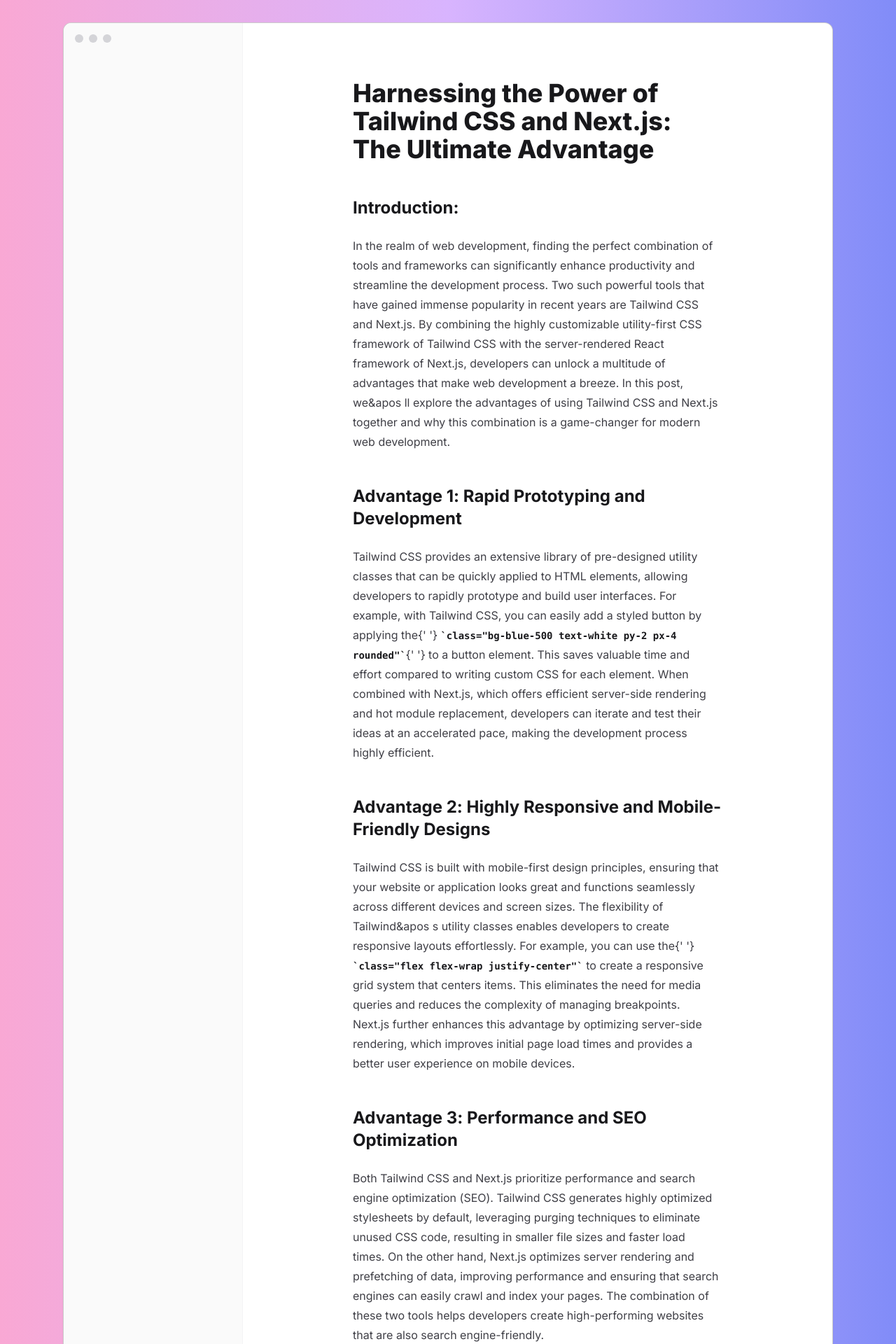
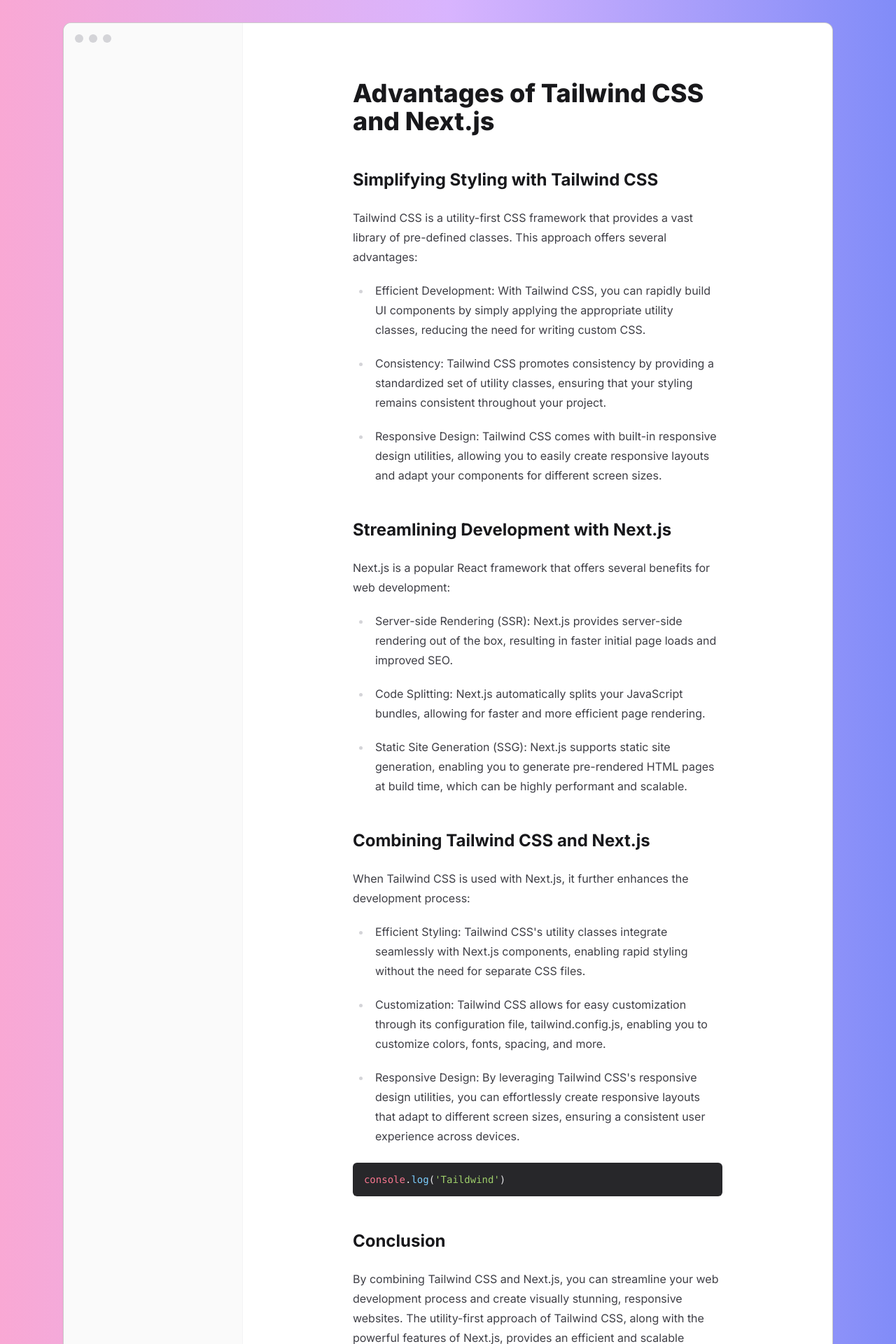
Before and after one commit to viniciusferreira7/notion, a Next.js app: page / in a window 1280 px wide. Shown: the top 1920 px of the page at 70% size. Built offline with nearby package versions, Linux system fonts and the light colour scheme.

Commit message:
feat: add bubbleMenu from tiptap

```diff
--- a/package.json
+++ b/package.json
@@ -9,6 +9,7 @@
     "lint": "next lint"
   },
   "dependencies": {
+    "@tiptap/extension-bubble-menu": "^2.0.3",
     "@tiptap/extension-code-block-lowlight": "^2.0.3",
     "@tiptap/pm": "^2.0.3",
     "@tiptap/react": "^2.0.3",
@@ -25,6 +26,7 @@
     "postcss": "8.4.25",
     "react": "18.2.0",
     "react-dom": "18.2.0",
+    "react-icons": "^4.10.1",
     "tailwindcss": "3.3.2",
     "typescript": "5.1.6"
   },
--- /dev/null
+++ b/src/app/(home)/components/BubbleButton.tsx
@@ -0,0 +1,16 @@
+import { ComponentProps, ReactNode } from 'react'
+
+interface BubbleButtonProps extends ComponentProps<'button'> {
+  children: ReactNode
+}
+
+export function BubbleButton({ children, ...props }: BubbleButtonProps) {
+  return (
+    <button
+      {...props}
+      className="p-2 text-zinc-500 text-sm flex items-center gap-1.5 font-medium leading-none hover:text-zinc-700 hover:bg-zinc-300 data-[active=true]:text-violet-400"
+    >
+      {children}
+    </button>
+  )
+}
--- a/src/app/(home)/components/Editor.tsx
+++ b/src/app/(home)/components/Editor.tsx
@@ -1,12 +1,35 @@
 'use client'
-
-import { useEditor, EditorContent } from '@tiptap/react'
+import { useEditor, EditorContent, BubbleMenu } from '@tiptap/react'
 import StarterKit from '@tiptap/starter-kit'
 import { initialContent } from './initialContent'
+import { lowlight } from 'lowlight'
+import CodeBlockLowlight from '@tiptap/extension-code-block-lowlight'
+import css from 'highlight.js/lib/languages/css'
+import ts from 'highlight.js/lib/languages/typescript'
+import html from 'highlight.js/lib/languages/xml'
+import {
+  RxFontBold,
+  RxFontItalic,
+  RxStrikethrough,
+  RxCode,
+  RxChevronDown,
+  RxChatBubble,
+} from 'react-icons/rx'
+import 'highlight.js/styles/tokyo-night-dark.css'
+import { BubbleButton } from './BubbleButton'
 
 export function Editor() {
+  lowlight.registerLanguage('html', html)
+  lowlight.registerLanguage('css', css)
+  lowlight.registerLanguage('ts', ts)
+
   const editor = useEditor({
-    extensions: [StarterKit],
+    extensions: [
+      StarterKit,
+      CodeBlockLowlight.configure({
+        lowlight,
+      }),
+    ],
     content: initialContent,
     editorProps: {
       attributes: {
@@ -16,9 +39,55 @@
   })
 
   return (
-    <EditorContent
-      className="w-[700px] mx-auto p-16 prose prose-zinc"
-      editor={editor}
-    />
+    <>
+      {editor && (
+        <BubbleMenu
+          className="bg-zinc-50 shadow-xl border border-zinc-200 shadow-black/20 rounded-lg overflow-hidden flex divide-x divide-zinc-300"
+          editor={editor}
+          tippyOptions={{ duration: 100 }}
+        >
+          <BubbleButton>
+            Text
+            <RxChevronDown className="w-4 h-4" />
+          </BubbleButton>
+          <BubbleButton
+            onClick={() => editor.chain().focus().toggleBold().run()}
+          >
+            <RxChatBubble className="w-4 h-4" />
+            Comment
+          </BubbleButton>
+          <div className="flex items-center">
+            <BubbleButton
+              onClick={() => editor.chain().focus().toggleBold().run()}
+              data-active={editor.isActive('bold')}
+            >
+              <RxFontBold className="w-4 h-4" />
+            </BubbleButton>
+            <BubbleButton
+              onClick={() => editor.chain().focus().toggleItalic().run()}
+              data-active={editor.isActive('italic')}
+            >
+              <RxFontItalic className="w-4 h-4" />
+            </BubbleButton>
+            <BubbleButton
+              onClick={() => editor.chain().focus().toggleStrike().run()}
+              data-active={editor.isActive('strike')}
+            >
+              <RxStrikethrough className="w-4 h-4" />
+            </BubbleButton>
+            <BubbleButton
+              onClick={() => editor.chain().focus().toggleCodeBlock().run()}
+              data-active={editor.isActive('codeBlock')}
+            >
+              <RxCode />
+            </BubbleButton>
+          </div>
+        </BubbleMenu>
+      )}
+      <EditorContent
+        className="w-[700px] mx-auto p-16 prose prose-zinc"
+        editor={editor}
+      />
+    </>
   )
 }
--- a/src/app/(home)/components/initialContent.ts
+++ b/src/app/(home)/components/initialContent.ts
@@ -1,91 +1,29 @@
 export const initialContent = `
-<h1>
-  Harnessing the Power of Tailwind CSS and Next.js: The Ultimate
-  Advantage
-</h1>
+<h1>Advantages of Tailwind CSS and Next.js</h1>
 
-<h2>Introduction:</h2>
-<p>
-  In the realm of web development, finding the perfect combination of
-  tools and frameworks can significantly enhance productivity and
-  streamline the development process. Two such powerful tools that have
-  gained immense popularity in recent years are Tailwind CSS and
-  Next.js. By combining the highly customizable utility-first CSS
-  framework of Tailwind CSS with the server-rendered React framework of
-  Next.js, developers can unlock a multitude of advantages that make web
-  development a breeze. In this post, we&apos ll explore the advantages
-  of using Tailwind CSS and Next.js together and why this combination is
-  a game-changer for modern web development.
-</p>
+  <h2>Simplifying Styling with Tailwind CSS</h2>
+  <p>Tailwind CSS is a utility-first CSS framework that provides a vast library of pre-defined classes. This approach offers several advantages:</p>
+  <ul>
+    <li>Efficient Development: With Tailwind CSS, you can rapidly build UI components by simply applying the appropriate utility classes, reducing the need for writing custom CSS.</li>
+    <li>Consistency: Tailwind CSS promotes consistency by providing a standardized set of utility classes, ensuring that your styling remains consistent throughout your project.</li>
+    <li>Responsive Design: Tailwind CSS comes with built-in responsive design utilities, allowing you to easily create responsive layouts and adapt your components for different screen sizes.</li>
+  </ul>
 
-<h2>Advantage 1: Rapid Prototyping and Development</h2>
-<p>
-  Tailwind CSS provides an extensive library of pre-designed utility
-  classes that can be quickly applied to HTML elements, allowing
-  developers to rapidly prototype and build user interfaces. For
-  example, with Tailwind CSS, you can easily add a styled button by
-  applying the{' '}
-  <code>class=&quotbg-blue-500 text-white py-2 px-4 rounded&quot</code>{' '}
-  to a button element. This saves valuable time and effort compared to
-  writing custom CSS for each element. When combined with Next.js, which
-  offers efficient server-side rendering and hot module replacement,
-  developers can iterate and test their ideas at an accelerated pace,
-  making the development process highly efficient.
-</p>
+  <h2>Streamlining Development with Next.js</h2>
+  <p>Next.js is a popular React framework that offers several benefits for web development:</p>
+  <ul>
+    <li>Server-side Rendering (SSR): Next.js provides server-side rendering out of the box, resulting in faster initial page loads and improved SEO.</li>
+    <li>Code Splitting: Next.js automatically splits your JavaScript bundles, allowing for faster and more efficient page rendering.</li>
+    <li>Static Site Generation (SSG): Next.js supports static site generation, enabling you to generate pre-rendered HTML pages at build time, which can be highly performant and scalable.</li>
+  </ul>
 
-<h2>Advantage 2: Highly Responsive and Mobile-Friendly Designs</h2>
-<p>
-  Tailwind CSS is built with mobile-first design principles, ensuring
-  that your website or application looks great and functions seamlessly
-  across different devices and screen sizes. The flexibility of
-  Tailwind&apos s utility classes enables developers to create
-  responsive layouts effortlessly. For example, you can use the{' '}
-  <code>class=&quotflex flex-wrap justify-center&quot</code> to create a
-  responsive grid system that centers items. This eliminates the need
-  for media queries and reduces the complexity of managing breakpoints.
-  Next.js further enhances this advantage by optimizing server-side
-  rendering, which improves initial page load times and provides a
-  better user experience on mobile devices.
-</p>
-
-<h2>Advantage 3: Performance and SEO Optimization</h2>
-<p>
-  Both Tailwind CSS and Next.js prioritize performance and search engine
-  optimization (SEO). Tailwind CSS generates highly optimized
-  stylesheets by default, leveraging purging techniques to eliminate
-  unused CSS code, resulting in smaller file sizes and faster load
-  times. On the other hand, Next.js optimizes server rendering and
-  prefetching of data, improving performance and ensuring that search
-  engines can easily crawl and index your pages. The combination of
-  these two tools helps developers create high-performing websites that
-  are also search engine-friendly.
-</p>
-
-<h2>Advantage 4: Seamless Developer Experience</h2>
-<p>
-  Tailwind CSS and Next.js offer excellent developer experiences, making
-  the development process enjoyable and efficient. With Tailwind CSS,
-  developers can easily tweak designs using intuitive utility classes,
-  reducing the need for context-switching between CSS and HTML files.
-  For example, you can use the{' '}
-  <code>class=&quotbg-gray-200 p-4&quot</code> to style a container
-  element with a gray background and padding of 4 units. Next.js
-  simplifies the setup and configuration of React projects, providing
-  built-in features like code splitting, automatic routing, and
-  server-side rendering. The seamless integration of these tools
-  minimizes the boilerplate code and allows developers to focus on
-  building core features and delivering high-quality products.
-</p>
-
-<h2>Conclusion:</h2>
-<p>
-  The combined power of Tailwind CSS and Next.js offers numerous
-  advantages for web development. From rapid prototyping to responsive
-  design, performance optimization, and seamless developer experiences,
-  these tools enable developers to build stunning, user-friendly
-  websites and applications efficiently. By leveraging the benefits of
-  Tailwind CSS and Next.js, developers can take their projects to the
-  next level and deliver exceptional experiences to users in record
-  time. Embrace this powerful duo and witness a new era of efficient and
-  delightful web development.
-</p>`
+  <h2>Combining Tailwind CSS and Next.js</h2>
+  <p>When Tailwind CSS is used with Next.js, it further enhances the development process:</p>
+  <ul>
+    <li>Efficient Styling: Tailwind CSS's utility classes integrate seamlessly with Next.js components, enabling rapid styling without the need for separate CSS files.</li>
+    <li>Customization: Tailwind CSS allows for easy customization through its configuration file, tailwind.config.js, enabling you to customize colors, fonts, spacing, and more.</li>
+    <li>Responsive Design: By leveraging Tailwind CSS's responsive design utilities, you can effortlessly create responsive layouts that adapt to different screen sizes, ensuring a consistent user experience across devices.</li>
+  </ul>
+  <pre><code class='language-javascript'>console.log('Taildwind')</code></pre>
+  <h2>Conclusion</h2>
+  <p>By combining Tailwind CSS and Next.js, you can streamline your web development process and create visually stunning, responsive websites. The utility-first approach of Tailwind CSS, along with the powerful features of Next.js, provides an efficient and scalable solution for building modern web applications.</p>`
```
Also changed, not shown: 1 other file (tests, documents, lock files or other folders).
